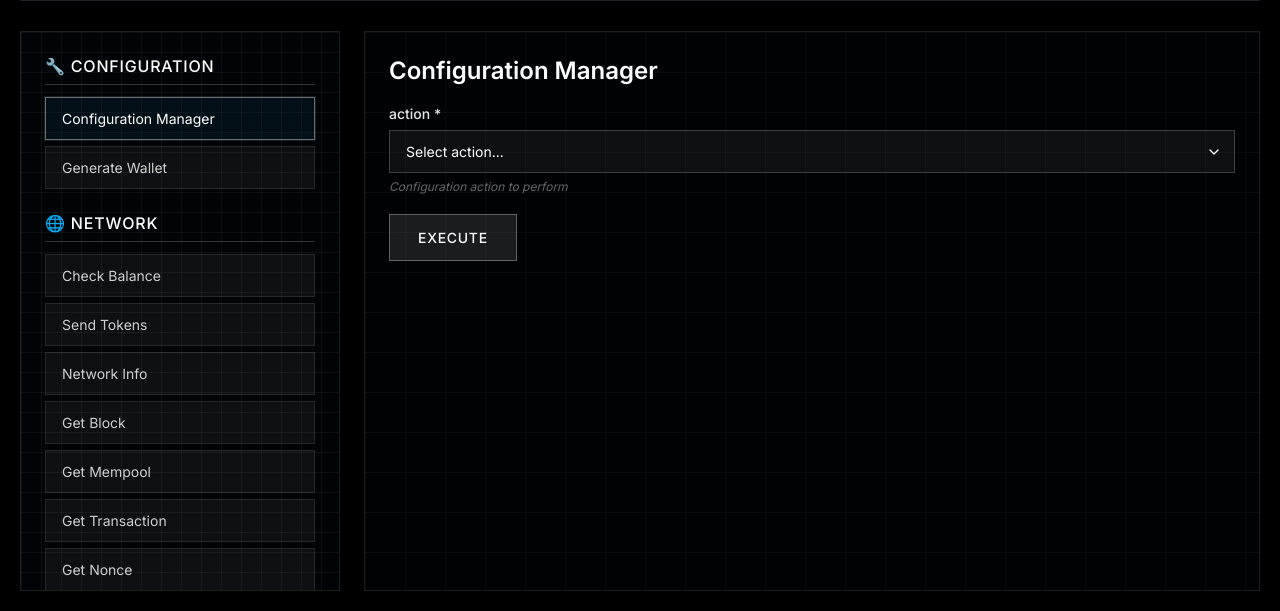
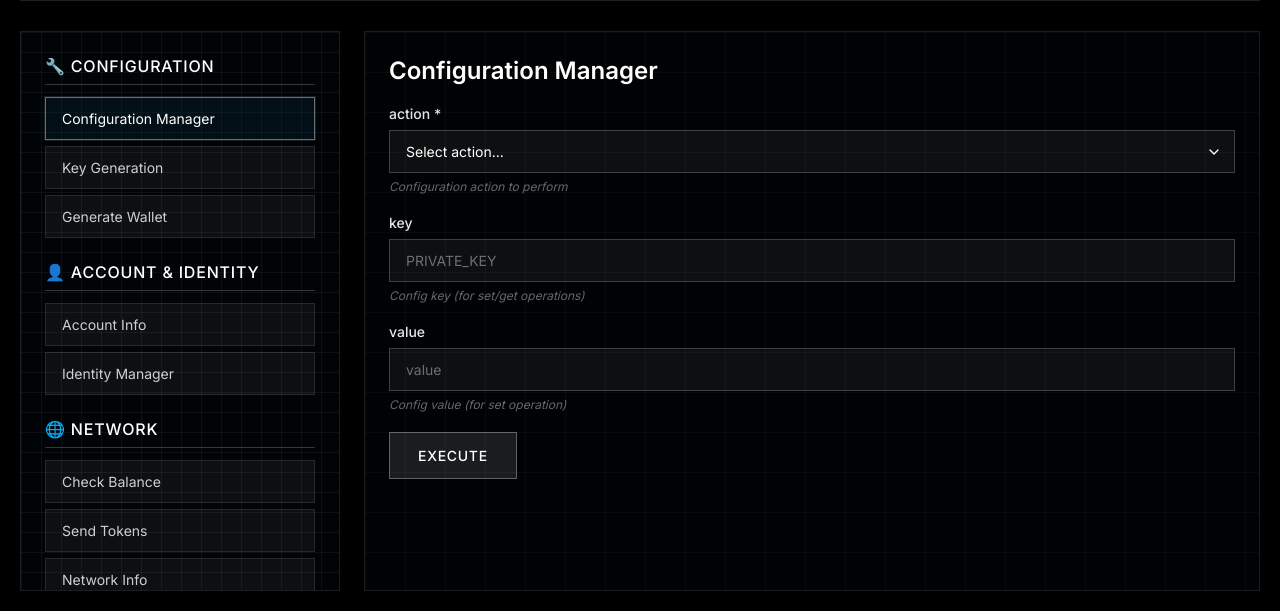
Before and after one commit to kynesyslabs/demostoolkit, a website built with Vite: page ui-app/index.html in a window 1280 px wide. Both pictures are taken after a click on the button "Configuration Manager". Shown: the part 271-882 px from the top of the page. Built offline with nearby package versions, Linux system fonts and the light colour scheme.

```diff
--- a/ui-app/index.html
+++ b/ui-app/index.html
@@ -466,7 +466,14 @@
                 <div class="category">
                     <h3>🔧 Configuration</h3>
                     <button class="tool-button" data-tool="config">Configuration Manager</button>
+                    <button class="tool-button" data-tool="keygen">Key Generation</button>
                     <button class="tool-button" data-tool="generate-wallet">Generate Wallet</button>
+                </div>
+
+                <div class="category">
+                    <h3>👤 Account & Identity</h3>
+                    <button class="tool-button" data-tool="account">Account Info</button>
+                    <button class="tool-button" data-tool="identity">Identity Manager</button>
                 </div>
 
                 <div class="category">
@@ -510,12 +517,6 @@
                     <p>This desktop interface provides a user-friendly way to interact with the Demos blockchain network and perform various cryptographic operations.</p>
                 </div>
 
-                <div id="loading" class="loading">
-                    <div class="spinner"></div>
-                    <p><strong>Executing command...</strong></p>
-                    <p class="loading-subtitle">Please wait while the command runs</p>
-                </div>
-
                 <div id="output-container">
                     <!-- Tool outputs will appear here -->
                 </div>
--- a/ui-app/src/main.ts
+++ b/ui-app/src/main.ts
@@ -16,7 +16,34 @@
   'config': {
     name: 'Configuration Manager',
     args: [
-      { name: 'action', type: 'select', required: true, options: ['show', 'init', 'apply-env', 'use-config'], help: 'Configuration action to perform' }
+      { name: 'action', type: 'select', required: true, options: ['show', 'init', 'set', 'get', 'set-rpc', 'list-rpcs', 'apply-env', 'use-config'], help: 'Configuration action to perform' },
+      { name: 'key', type: 'text', placeholder: 'PRIVATE_KEY', help: 'Config key (for set/get operations)' },
+      { name: 'value', type: 'text', placeholder: 'value', help: 'Config value (for set operation)' }
+    ]
+  },
+  'keygen': {
+    name: 'Key Generation',
+    args: [
+      { name: 'action', type: 'select', required: true, options: ['new', 'pubkey', 'recover', 'verify'], help: 'Keygen action' },
+      { name: 'mnemonic', type: 'textarea', placeholder: 'word1 word2 word3 ... (for recover)', help: 'Mnemonic seed phrase (for recover action)' },
+      { name: 'pubkey', type: 'text', placeholder: 'public_key (for verify)', help: 'Public key (for verify action)' },
+      { name: 'signature', type: 'text', placeholder: 'signature (for verify)', help: 'Signature to verify' },
+      { name: 'message', type: 'text', placeholder: 'message (for verify)', help: 'Original message' }
+    ]
+  },
+  'account': {
+    name: 'Account Information',
+    args: [
+      { name: 'address', type: 'text', placeholder: 'demo1... (optional)', help: 'Address to check (defaults to connected wallet)' }
+    ]
+  },
+  'identity': {
+    name: 'Identity Management',
+    args: [
+      { name: 'action', type: 'select', required: true, options: ['list', 'web2', 'web3', 'points', 'referral', 'add', 'remove', 'lookup', 'validate-referral'], help: 'Identity action' },
+      { name: 'platform', type: 'select', options: ['github', 'twitter', 'discord', 'telegram'], help: 'Platform (for add/remove/lookup)' },
+      { name: 'username', type: 'text', placeholder: 'username', help: 'Username or identifier' },
+      { name: 'address', type: 'text', placeholder: 'address', help: 'Demos address (for lookup by web3)' }
     ]
   },
   'generate-wallet': {
@@ -183,6 +210,11 @@
         ${tool.args.map(arg => createFormField(arg)).join('')}
         <button type="submit" class="btn">Execute</button>
       </form>
+      <div id="loading" class="loading">
+        <div class="spinner"></div>
+        <p><strong>Executing command...</strong></p>
+        <p class="loading-subtitle">Please wait while the command runs</p>
+      </div>
       <div id="output-container"></div>
     </div>
   `
```
Also changed, not shown: README.md, ui-app/README.md, 6 other files.
